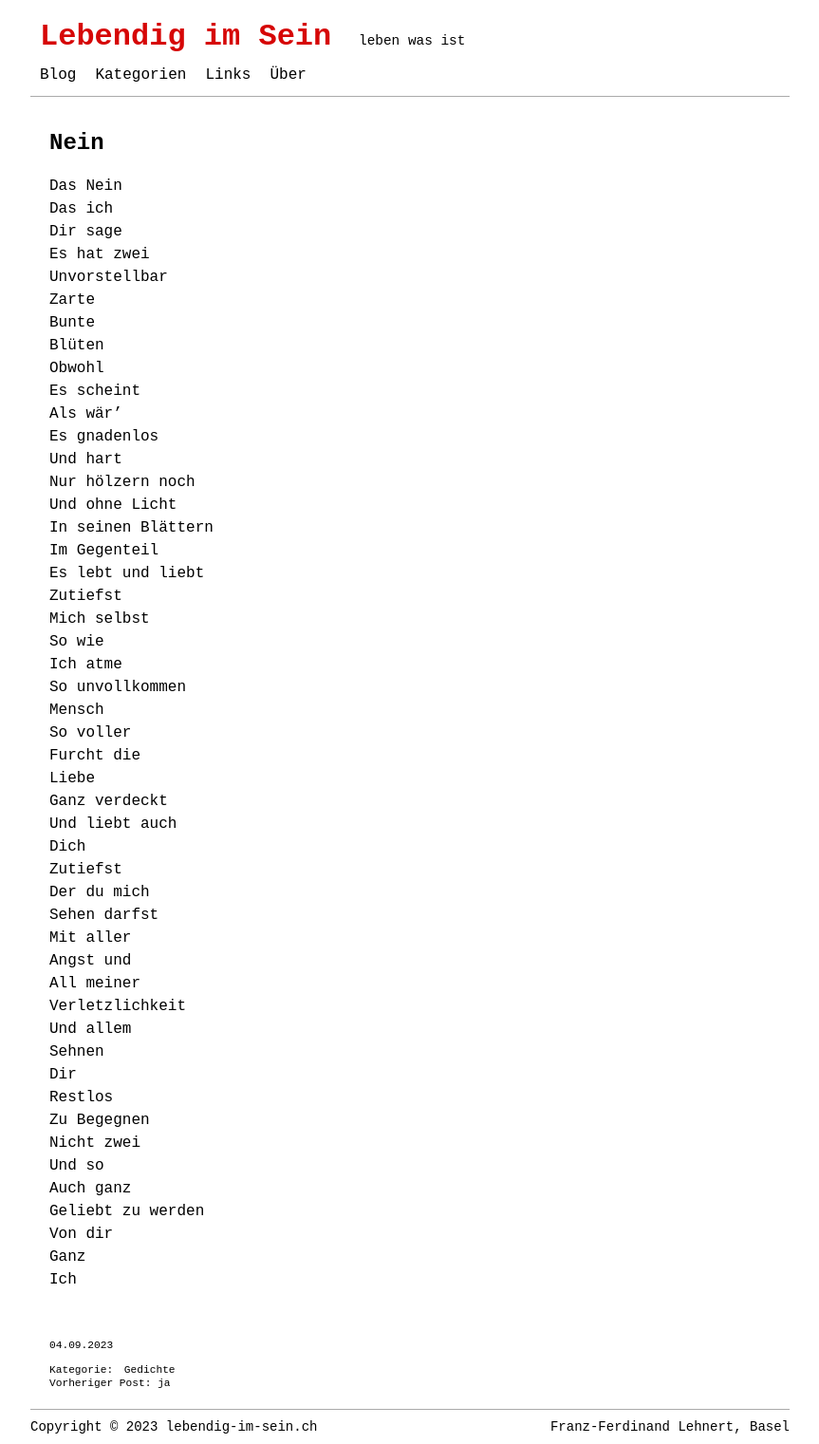
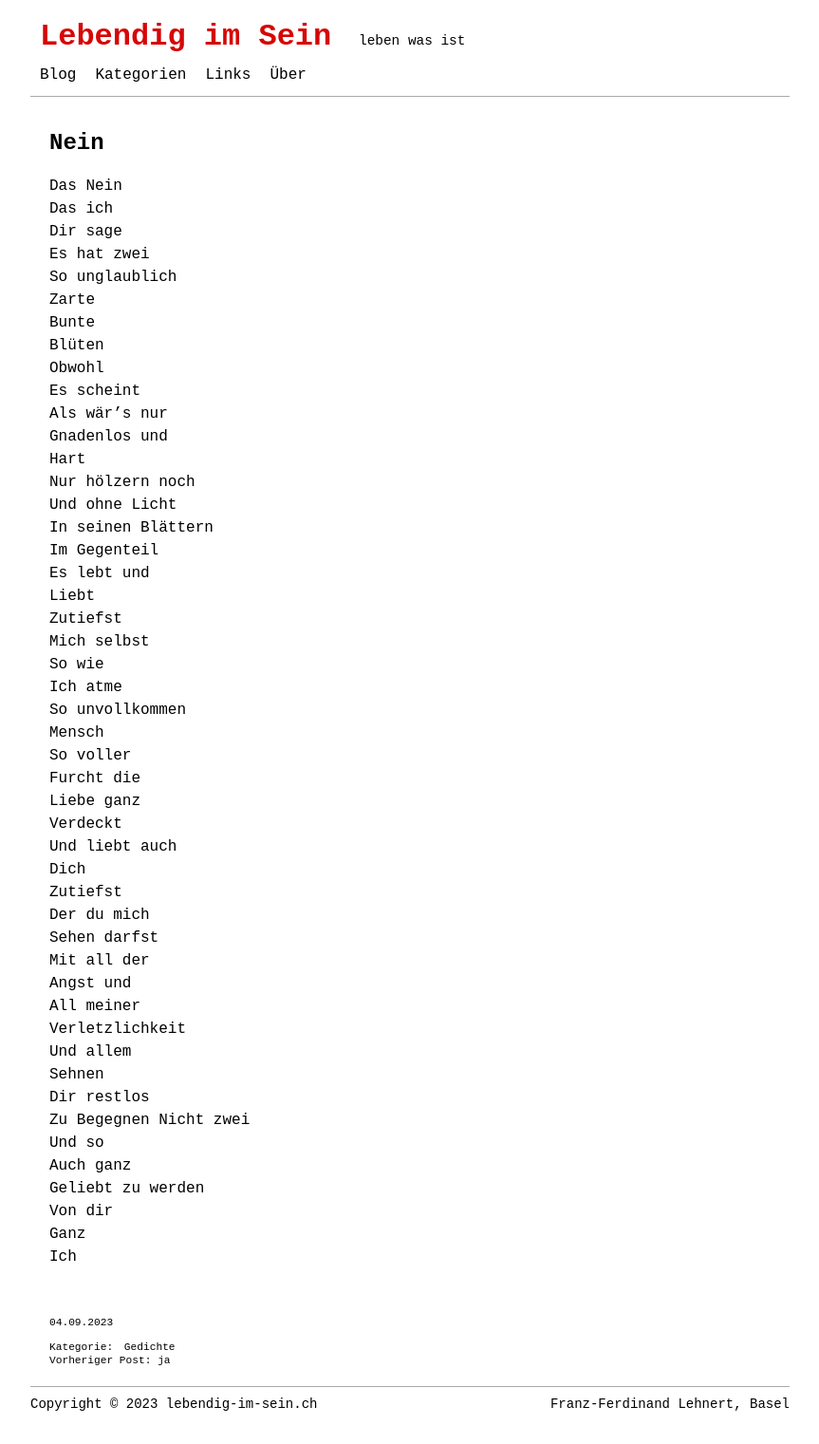
Before and after one commit to lebendigimsein/webpage, a Jekyll site: the page built from _posts/2023-09-04-nein.markdown, in a window 1280 px wide. Shown: the whole page at 95% size, without its empty margins (208-1071 px from the left). Built offline with Jekyll 4.4.1, drawn with Linux system fonts in a browser that asks for light colours; after the commit the page ends 1497 px from its top, so only the background shows below that.

Commit message:
nein changed

```diff
--- a/_posts/2023-09-04-nein.markdown
+++ b/_posts/2023-09-04-nein.markdown
@@ -11,20 +11,21 @@ Das Nein
 Das ich
 Dir sage
 Es hat zwei
-Unvorstellbar
+So unglaublich
 Zarte
 Bunte
 Blüten
 Obwohl
 Es scheint
-Als wär'
-Es gnadenlos
-Und hart
+Als wär's nur
+Gnadenlos und
+Hart
 Nur hölzern noch
 Und ohne Licht
 In seinen Blättern
 Im Gegenteil
-Es lebt und liebt
+Es lebt und
+Liebt
 Zutiefst
 Mich selbst
 So wie
@@ -33,21 +34,20 @@ So unvollkommen
 Mensch
 So voller
 Furcht die
-Liebe
-Ganz verdeckt
+Liebe ganz
+Verdeckt
 Und liebt auch
 Dich
 Zutiefst
 Der du mich
 Sehen darfst
-Mit aller
+Mit all der
 Angst und
 All meiner
 Verletzlichkeit
 Und allem
 Sehnen
-Dir
-Restlos
+Dir restlos
 Zu Begegnen
 Nicht zwei
 Und so
```
